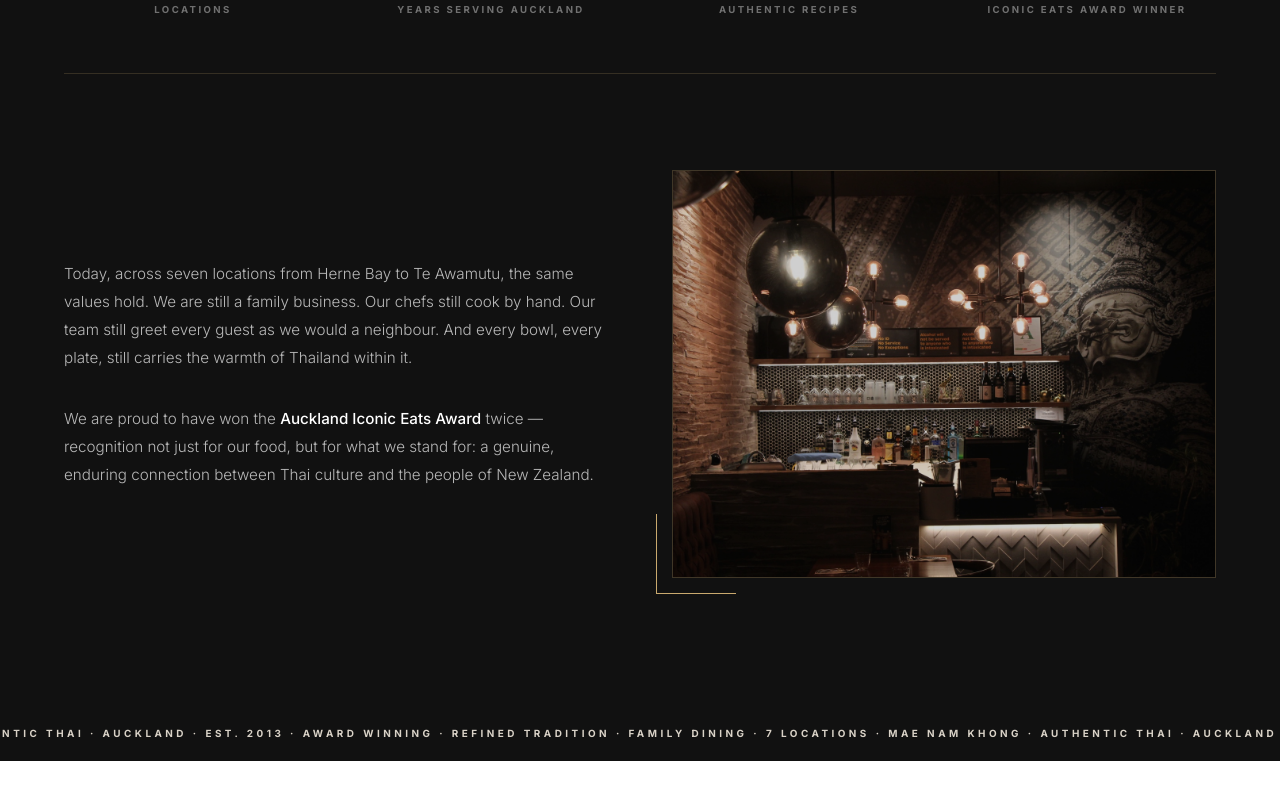
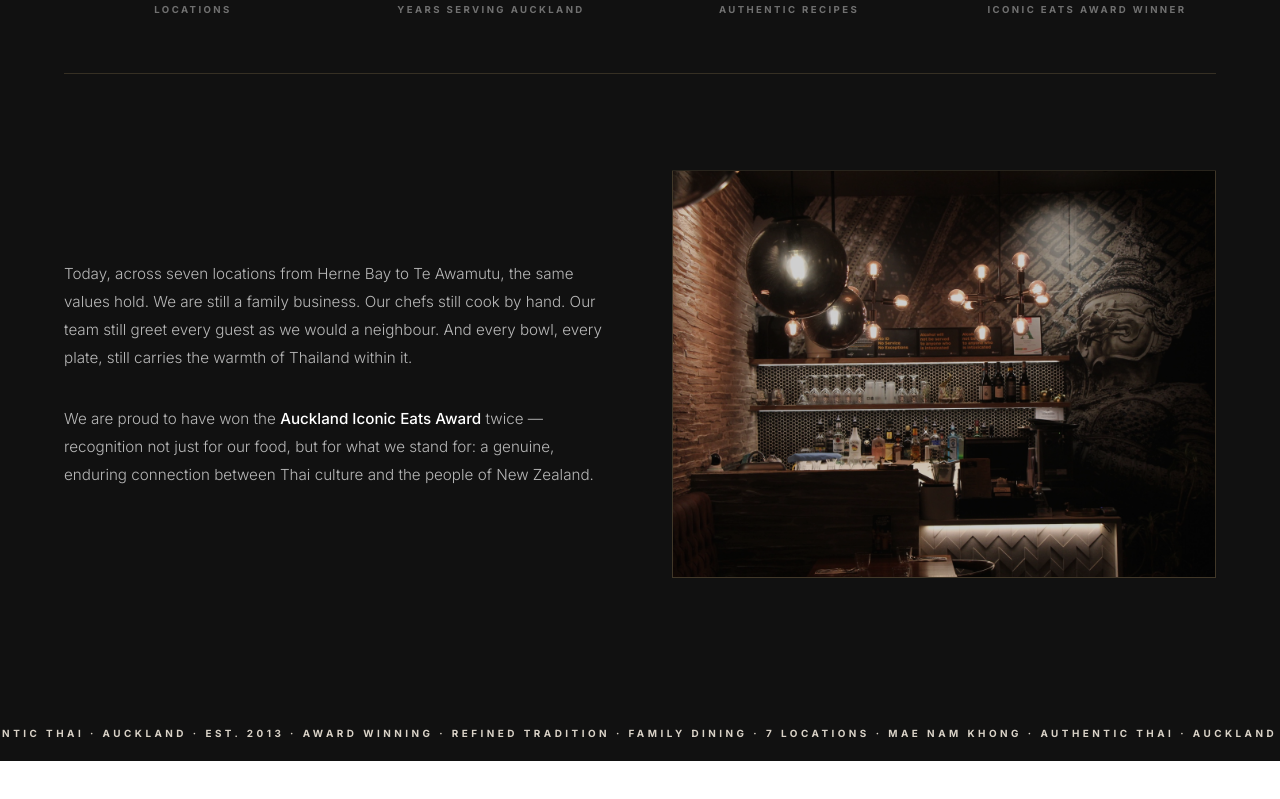
Before and after one commit to poploc-c/Maenamkhong, a Next.js app: page / in a window 1280 px wide. Shown: the part 3094-3893 px from the top of the page. Built offline with nearby package versions, Linux system fonts and the light colour scheme.

Commit message:
Refactor scroll reveal and section line styles
Updated reveal-on-scroll styles for desktop and mobile. Added section line draw animation.

```diff
--- a/app/globals.css
+++ b/app/globals.css
@@ -40,17 +40,18 @@ body {
 }
 
 /* ── Reveal on Scroll ───────────────────────── */
-/* Desktop only: subtle fade-in on scroll */
+/* Desktop only: clip-path wipe from bottom */
 @media (min-width: 1024px) {
   .reveal-on-scroll {
-    opacity: 0;
-    transform: translateY(20px);
-    transition: opacity 1s cubic-bezier(0.2, 1, 0.2, 1), transform 1s cubic-bezier(0.2, 1, 0.2, 1);
+    clip-path: inset(0 0 100% 0);
+    transition: clip-path 0.85s cubic-bezier(0.2, 1, 0.2, 1);
   }
   .reveal-on-scroll.active {
-    opacity: 1;
-    transform: translateY(0);
+    clip-path: inset(0 0 0% 0);
   }
+  .reveal-delay-1 { transition-delay: 0.08s; }
+  .reveal-delay-2 { transition-delay: 0.18s; }
+  .reveal-delay-3 { transition-delay: 0.28s; }
 }
 
 /* Mobile: always visible — no hidden elements blocking touch */
@@ -58,6 +59,7 @@ body {
   .reveal-on-scroll {
     opacity: 1 !important;
     transform: none !important;
+    clip-path: none !important;
     transition: none !important;
     pointer-events: auto !important;
   }
@@ -132,6 +134,21 @@ body {
 }
 .story-line-active {
   height: 100% !important;
+}
+
+/* ── Section line draw ───────────────────────── */
+@media (min-width: 1024px) {
+  .section-line {
+    transform: scaleX(0);
+    transform-origin: left;
+    transition: transform 1s cubic-bezier(0.2, 1, 0.2, 1) 0.55s;
+  }
+  .reveal-on-scroll.active .section-line {
+    transform: scaleX(1);
+  }
+}
+@media (max-width: 1023px) {
+  .section-line { transform: none !important; transition: none !important; }
 }
 
 /* ── Marquee strip ───────────────────────────── */
```
